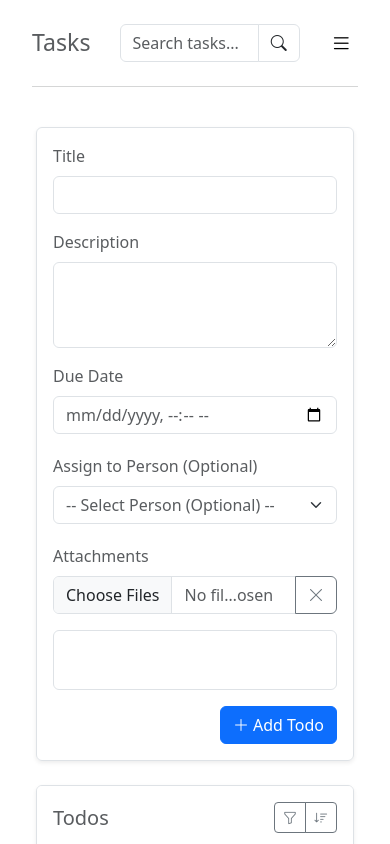
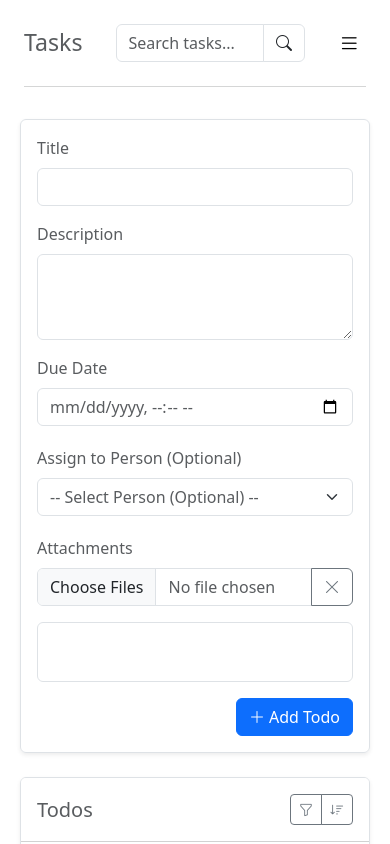
Before and after one commit to mhell/react-workshop, a React (Vite) app: page / in a window 390 px wide. Built offline with nearby package versions, Linux system fonts and the light colour scheme.

Commit message:
Fix invalid update bug, improve mobile ui

```diff
--- a/src/App.jsx
+++ b/src/App.jsx
@@ -18,10 +18,10 @@ function App() {
   return (
     <>
       <div className='d-flex'>
-        <div id='sidebar-container' className={menuOpen ? "menu-open" : ""}>
+        <div id='sidebar-container' className={`vh-100 ${menuOpen ? "menu-open" : ""}`}>
           <Sidebar navlinks={PAGES} username={loggedIn.name}/>
         </div>
-        <div id='content-container' className='flex-grow-1'>
+        <div id='content-container' className='flex-grow-1 vh-100'>
           { menuOpen && <Dimmer onClick={() => menuOpen &&setMenuOpen(false)} /> }
           <Tasks assignees={users} onMenuOpen={() => setMenuOpen(!menuOpen)} />
         </div>
@@ -41,7 +41,7 @@ function Dimmer({onClick}) {
   }, []);
 
   return (
-    <div id="dimmer" className='position-absolute w-100 h-100 bg-dark' onClick={onClick} ref={dimmerRef}></div>
+    <div id="dimmer" className='position-absolute w-100 vh-100 bg-dark' onClick={onClick} ref={dimmerRef}></div>
   )
 }
 
--- a/src/common/Header.jsx
+++ b/src/common/Header.jsx
@@ -1,7 +1,7 @@
 // d-flex align-items-center
 const Header = ({title, children, onMenuOpen}) => {
   return (
-    <header className='container-fluid px-4'>
+    <header className='container-fluid px-3 px-md-4'>
       <div className='row align-items-center px-2 py-2 my-3'>
         <div className='col-3 col-md-2'>
           <h1 className='h3 m-0'>{title}</h1>
--- a/src/common/Sidebar.jsx
+++ b/src/common/Sidebar.jsx
@@ -1,8 +1,8 @@
 
 const Sidebar = ({navlinks, username}) => {
   return (
-    <aside id="sidebar" className="text-bg-light d-flex align-items-center align-items-lg-start ps-lg-5 py-4 py-lg-5 flex-column h-100">
-      <nav >
+    <aside id="sidebar" className="text-bg-light d-flex ps-5 py-lg-5 flex-column h-100">
+      <nav className="py-4">
         <i className="bi bi-columns-gap fs-3"></i>
         <ul className="mt-5 pt-3 nav flex-column mb-auto">
           {
@@ -17,7 +17,7 @@ const Sidebar = ({navlinks, username}) => {
           }
         </ul>
       </nav>
-      <div className='mt-auto'>
+      <div className='mt-auto py-4'>
         <p className='username'>{username}</p>
         <span>
           <i className='bi bi-box-arrow-in-right me-2'></i>
--- a/src/style.css
+++ b/src/style.css
@@ -50,11 +50,9 @@ h1 {
 
 #sidebar-container {
   width: var(--sidebar-width);
-  height: 100vh;
 }
 
 #content-container {
-  height: 100vh;
   overflow: scroll;
 }
 
--- a/src/tasks/Form.jsx
+++ b/src/tasks/Form.jsx
@@ -1,32 +1,20 @@
 import { useState } from "react";
 import { useForm } from "react-hook-form";
 import TodoItem from "../model/TodoItem";
-import { toLocalISOString } from "../utilities/formatters";
+import { toLocalISOString } from "../utilities/formatters"
 
-const Form = ({ assignees, onSubmit, editTodo }) => {
+const Form = ({assignees, onSubmit, editTodo}) => {
   const defaultValues = {
     ...editTodo,
     dueDate: editTodo && toLocalISOString(editTodo.dueDate),
-    assignee: editTodo && (editTodo.assignee ?? 0),
+    assignee: editTodo && (editTodo.assignee ?? 0)
   };
-  const {
-    register,
-    reset,
-    resetField,
-    handleSubmit,
-    formState: { errors },
-  } = useForm({ defaultValues: defaultValues });
-  const [attachments, setAttachments] = useState(editTodo?.attachments ?? []);
+  const { register, reset, resetField, handleSubmit, formState: { errors, isValid } } = useForm({defaultValues: defaultValues});
+  const [attachments, setAttachments] = useState(editTodo?.attachments ?? [])
 
   function onValidSubmit(data) {
-    const newTodoItem = new TodoItem(
-      data.title,
-      data.description,
-      new Date(data.dueDate),
-      Number(data.assignee),
-      attachments
-    );
-    onSubmit(editTodo ? { ...newTodoItem, id: editTodo.id } : newTodoItem);
+    const newTodoItem = new TodoItem(data.title, data.description, new Date(data.dueDate), Number(data.assignee), attachments);
+    onSubmit(editTodo ? {...newTodoItem, id: editTodo.id} : newTodoItem);
     clearAttachments();
     reset();
   }
@@ -41,149 +29,67 @@ const Form = ({ assignees, onSubmit, editTodo }) => {
   }
 
   return (
-    <form
-      id="todoForm"
-      className="rounded border shadow-sm m-4 p-3"
-      onSubmit={handleSubmit(onValidSubmit)}
-    >
-      <div className="mb-3">
-        <label htmlFor="titleInput" className="form-label">
-          Title
-        </label>
-        <input
-          type="text"
-          className="form-control"
-          id="titleInput"
-          {...register("title", {
-            required: "Title is required",
-            maxLength: {
-              value: 100,
-              message: "Title needs to be less than 100 characters",
-            },
-          })}
-        />
+    <form id='todoForm' className='rounded border shadow-sm mt-3 mb-4 mx-2 m-md-4 p-3' onSubmit={handleSubmit(onValidSubmit)}>
+      <div className='mb-3'>
+        <label htmlFor='titleInput' className='form-label'>Title</label>
+        <input type='text' className='form-control' id='titleInput'
+        {...register("title", {required: "Title is required", maxLength: {value: 100, message: "Title needs to be less than 100 characters"}})} />
         <div className="invalid-feedback d-block">{errors.title?.message}</div>
       </div>
-      <div className="mb-3">
-        <label htmlFor="descriptionInput" className="form-label">
-          Description
-        </label>
-        <textarea
-          className="form-control"
-          id="descriptionInput"
-          rows="3"
-          {...register("description", {
-            required: "Description is required",
-            maxLength: {
-              value: 100,
-              message: "Description needs to be less than 500 characters",
-            },
-          })}
-        ></textarea>
-        <div className="invalid-feedback d-block">
-          {errors.description?.message}
+      <div className='mb-3'>
+        <label htmlFor='descriptionInput' className='form-label'>Description</label>
+        <textarea className='form-control' id='descriptionInput' rows='3'
+        {...register("description", {required: "Description is required", maxLength: {value: 100, message: "Description needs to be less than 500 characters"}})}></textarea>
+        <div className="invalid-feedback d-block">{errors.description?.message}</div>
+      </div>
+      <div className='row'>
+        <div className='col-sm mb-3'>
+          <label htmlFor='dateInput' className='form-label'>Due Date</label>
+          <input type='datetime-local' id='dateInput' className='form-control'
+          {...register("dueDate", {required: "Due date needs to be set", min: {value: new Date().toISOString().substring(0, 16), message: 'Due date cannot be set in the past'}})} />
+          <div className="invalid-feedback d-block">{errors.dueDate?.message}</div>
+        </div>
+        <div className='col-sm mb-3'>
+          <label htmlFor='assignIput' className='form-label'>Assign to Person (Optional)</label>
+          <select id='assignIput' className='form-select' {...register("assignee")}>
+            <option value='0'>-- Select Person (Optional) --</option>
+            {
+              assignees.map((assignee) => (
+                <option key={assignee.id} value={assignee.id}>{assignee.name}</option>
+              ))
+            }
+          </select>
+          <div className="invalid-feedback d-block">{errors.assignee?.message}</div>
         </div>
       </div>
-      <div className="row">
-        <div className="col-sm mb-3">
-          <label htmlFor="dateInput" className="form-label">
-            Due Date
-          </label>
-          <input
-            type="datetime-local"
-            id="dateInput"
-            className="form-control"
-            {...register("dueDate", {
-              required: "Due date needs to be set",
-              min: {
-                value: new Date().toISOString().substring(0, 16),
-                message: "Due date cannot be set in the past",
-              },
-            })}
-          />
-          <div className="invalid-feedback d-block">
-            {errors.dueDate?.message}
-          </div>
-        </div>
-        <div className="col-sm mb-3">
-          <label htmlFor="assignIput" className="form-label">
-            Assign to Person (Optional)
-          </label>
-          <select
-            id="assignIput"
-            className="form-select"
-            {...register("assignee")}
-          >
-            <option value="0">-- Select Person (Optional) --</option>
-            {assignees.map((assignee) => (
-              <option key={assignee.id} value={assignee.id}>
-                {assignee.name}
-              </option>
-            ))}
-          </select>
-          <div className="invalid-feedback d-block">
-            {errors.assignee?.message}
-          </div>
-        </div>
-      </div>
-      <div className="mb-3">
-        <label htmlFor="attachmentInput" className="form-label">
-          Attachments
-        </label>
-        <div className="input-group">
-          <input
-            id="attachmentInput"
-            className="form-control attachments"
-            type="file"
-            multiple
-            {...register("attachments")}
-            files={attachments}
-            onChange={updateAttachments}
-          />
-          <button
-            className="btn btn-outline-secondary clearAttachments"
-            type="button"
-            onClick={clearAttachments}
-          >
-            <i className="bi bi-x-lg"></i>
+      <div className='mb-3'>
+        <label htmlFor='attachmentInput' className='form-label'>Attachments</label>
+        <div className='input-group'>
+          <input id='attachmentInput' className='form-control' type='file' multiple {...register("attachments")} files={attachments} onChange={updateAttachments}/>
+          <button className='btn btn-outline-secondary' type='button' onClick={clearAttachments}>
+            <i className='bi bi-x-lg'></i>
           </button>
         </div>
       </div>
-      <div className="border rounded p-3 mb-3" style={{ minHeight: "60px" }}>
-        <ul className="list-group attachmentList">
-          {attachments.map((attachment, index) => (
-            <li
-              key={index}
-              className="list-group-item border-0 bi bi-file-earmark"
-            >
-              <span className="ms-1">{attachment.name}</span>
-            </li>
-          ))}
+      <div className='border rounded p-3 mb-3' style={{minHeight: '60px'}}>
+        <ul className='list-group'>
+          {
+            attachments.map((attachment, index) => (
+              <li key={index} className="list-group-item border-0 bi bi-file-earmark">
+                <span className="ms-1">{attachment.name}</span>
+              </li>
+            ))
+          }
         </ul>
       </div>
       <div className="modal-footer border-0 justify-content-end">
-        {editTodo && (
-          <button
-            type="button"
-            className="btn btn-secondary"
-            data-bs-dismiss="modal"
-          >
+        {editTodo &&
+          <button type="button" className="btn btn-secondary" data-bs-dismiss="modal">
             Cancel
           </button>
-        )}
-        <button
-          type="submit"
-          className="btn btn-primary d-flex align-items-center gap-1"
-          data-bs-dismiss="modal"
-          data-bs-target="#editModal"
-        >
-          {editTodo ? (
-            "Save Changes"
-          ) : (
-            <>
-              <i className="bi bi-plus-lg"></i> Add Todo
-            </>
-          )}
+        }
+        <button type='submit' className='btn btn-primary d-flex align-items-center gap-1'>
+          {editTodo ? "Save Changes" : <><i className='bi bi-plus-lg'></i> Add Todo</>}
         </button>
       </div>
     </form>
--- a/src/tasks/TaskCard.jsx
+++ b/src/tasks/TaskCard.jsx
@@ -1,7 +1,7 @@
 
 const TaskCard = ({children, onFilter, onSort, isFiltered, isSorted}) => {
   return (
-    <div className="card border shadow-sm mx-4 mt-0 mb-5" id="todoHolder">
+    <div className="card border shadow-sm mx-2 mx-md-4 mt-0 mb-5">
       <div className="card-header bg-white d-flex justify-content-between align-items-center p-3">
         <h2 className="h5 mb-0">Todos</h2>
         <div className="btn-group" aria-label="Filter">
--- a/src/tasks/Tasks.jsx
+++ b/src/tasks/Tasks.jsx
@@ -40,6 +40,8 @@ const Tasks = ({assignees, onMenuOpen}) => {
       </Header>
       <main className='container-lg d-flex flex-column justify-content-center'>
         <Form assignees={assignees} onSubmit={addTodo} />
+        {
+          visibleTodos.length > 0 && (
             <TaskCard onFilter={setFilterParams} onSort={setSortFn} isFiltered={filterParams} isSorted={sortFn}>
             {
               visibleTodos.map((todo) => (
@@ -49,8 +51,10 @@ const Tasks = ({assignees, onMenuOpen}) => {
               ))
             }
             </TaskCard>
+          )
+        }
       </main>
-      <EditModal>
+      <EditModal shouldClose={!editTodo}>
         {
           editTodo && <Form key={editTodo.id} assignees={assignees} onSubmit={(todo) => { setEditTodo(null); updateTodo(todo) }} editTodo={editTodo} />
         }
```
Also changed, not shown: src/tasks/EditModal.jsx (+10 -3 lines), src/tasks/Task.jsx (+12 -12 lines), 4 other files (tests, documents, lock files or other folders). Lines whose indentation alone changed are shown as unchanged.
